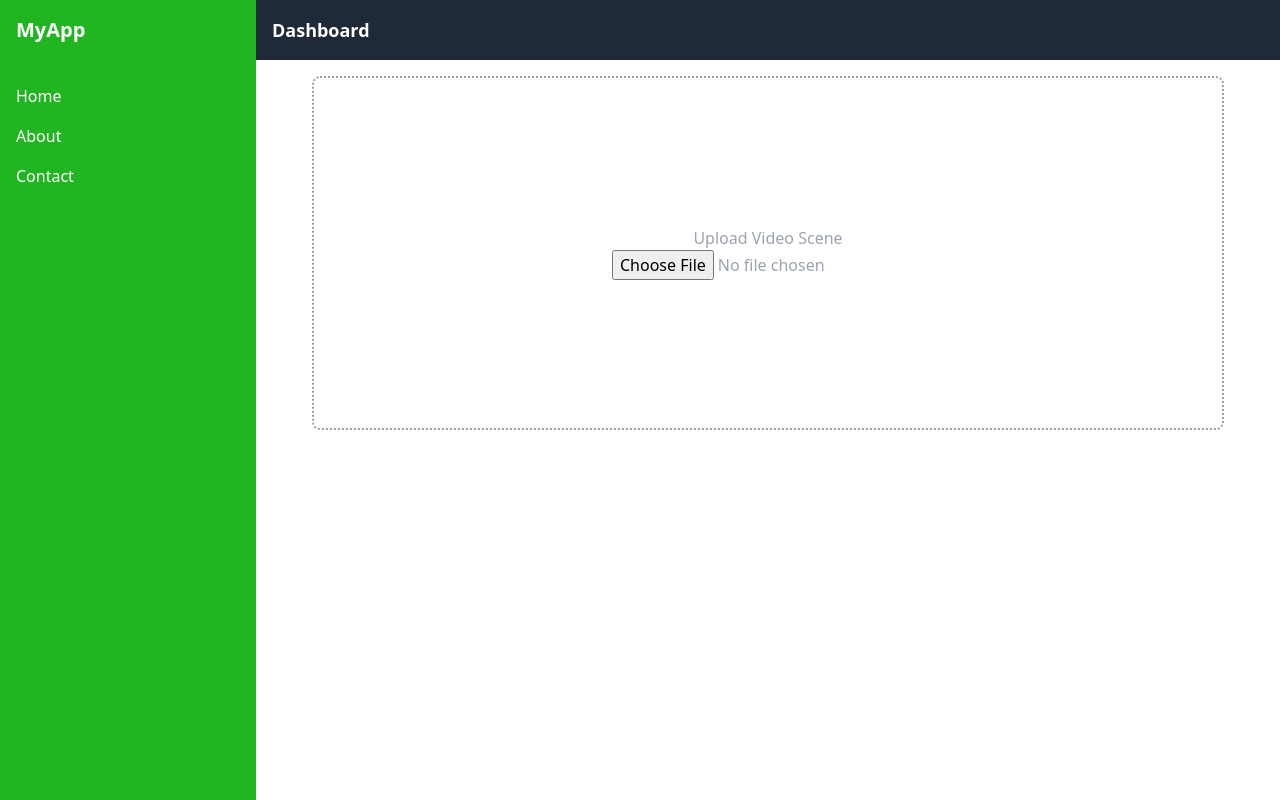
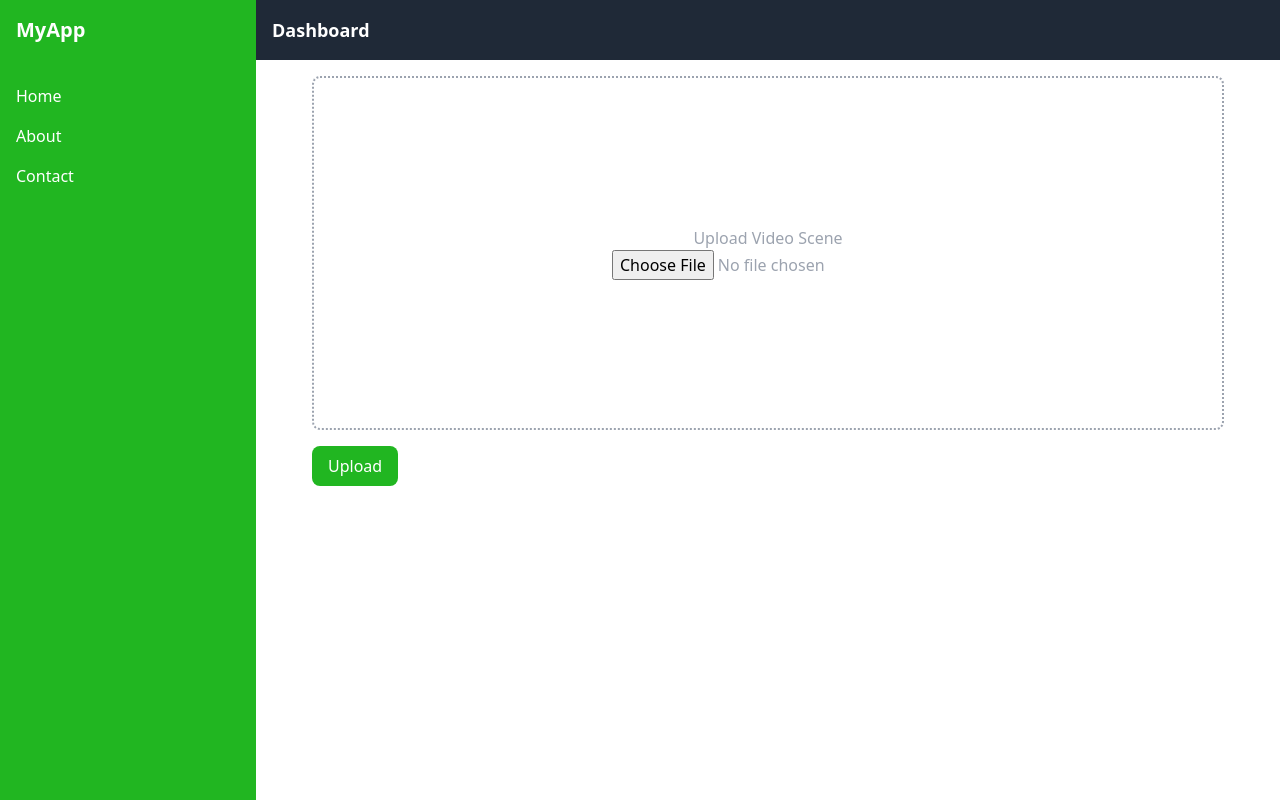
Before and after one commit to FlorianGrollich/capstone, a React (Vite) app in the folder frontend/: page / in a window 1280 px wide. Built offline with nearby package versions, Linux system fonts and the light colour scheme.

Commit message:
fix: accepted file type in input

```diff
--- a/frontend/src/features/Analysis/FileUploadPage.tsx
+++ b/frontend/src/features/Analysis/FileUploadPage.tsx
@@ -1,6 +1,7 @@
 import React from "react";
 import {useDispatch} from "react-redux";
 import {setFile} from "./slices/fileUploadSlice.ts";
+import Button from "../../components/Button.tsx";
 
 const FileUploadPage: React.FC = () => {
     const dispatch = useDispatch();
@@ -16,9 +17,13 @@ const FileUploadPage: React.FC = () => {
                 className={"w-full border-2 rounded-lg border-gray-400 border-dotted h-3/6 flex items-center justify-center"}>
                 <div className={"text-center text-gray-400"}>
                     <p>Upload Video Scene</p>
-                    <input type="file" onChange={handleFileChange}/>
+                    <input type="file" accept={"video/*"} onChange={handleFileChange}/>
                 </div>
             </div>
+            <Button
+                className={"mt-4"}
+                onClick={() => {
+                }}>Upload</Button>
         </div>
     );
 };
```
